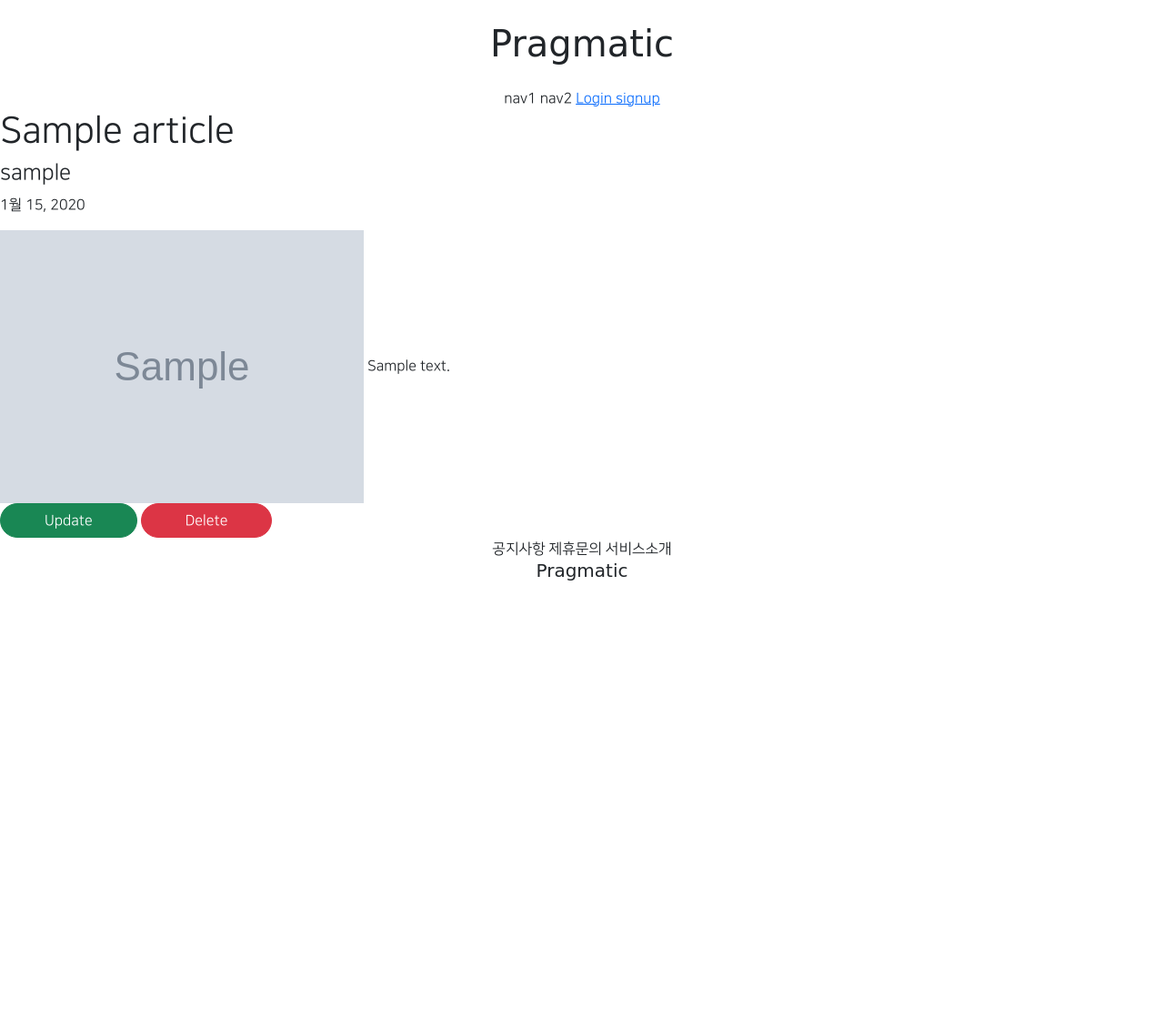
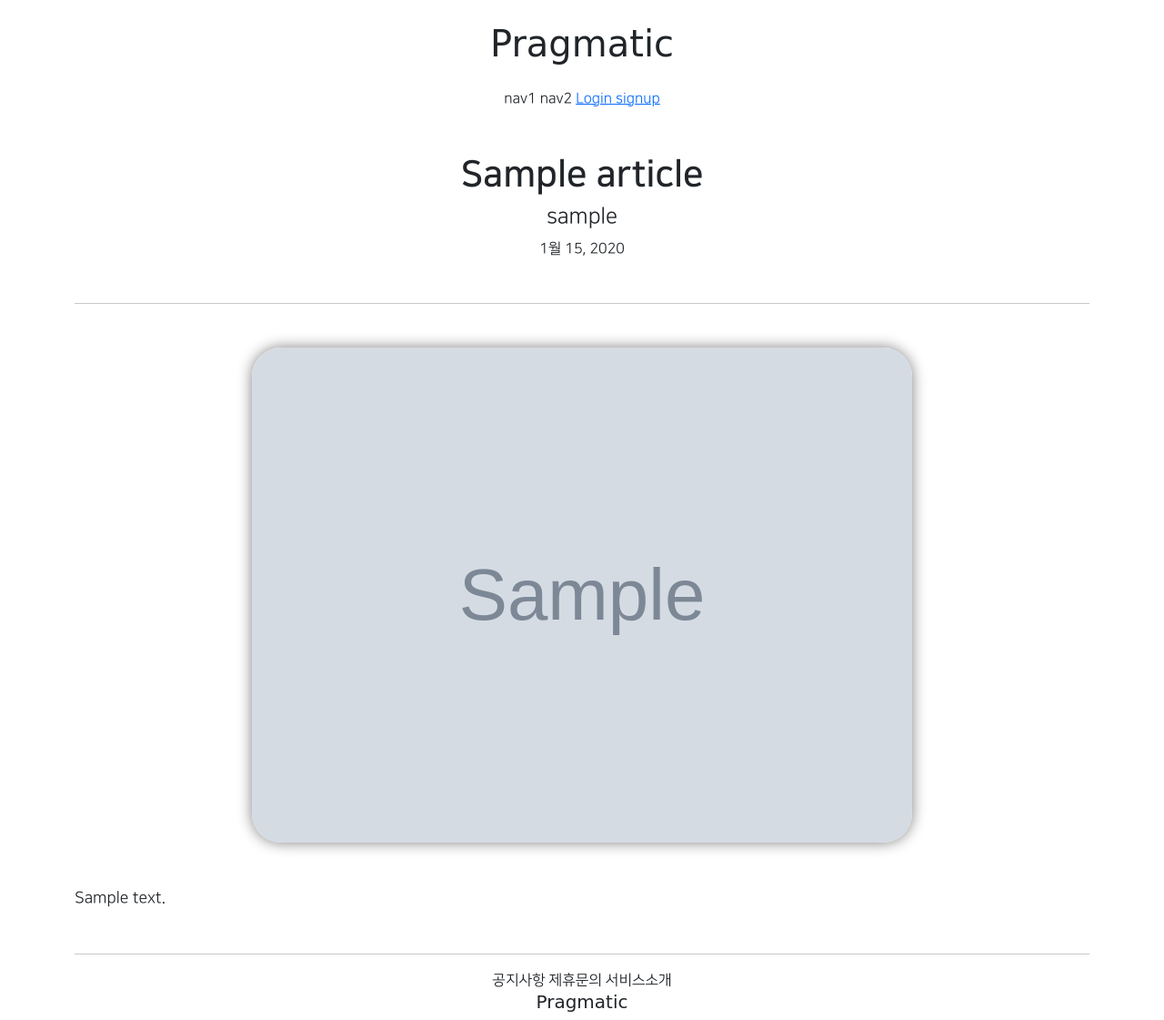
Before and after one commit to dayoorang/second_project, a Django app: page /articles/detail/1 in a window 1280 px wide. Shown: the whole page at 91% size. Before the commit the page ends 638 px from the top, so only its background shows below. Run offline with Django 3.2, Linux system fonts and the light colour scheme; tables that the repository leaves empty hold one stand-in row (values such as "Sample post"); grey boxes marked "Sample" are stand-in pictures; parts of the project's set-up code (start-up, migrations or seed data) failed here and were passed over; some libraries are stand-ins or nearby versions; some web fonts are replaced.

Commit message:
8/6 project_2 practice 1

```diff
--- a/articleapp/templates/articleapp/detail.html
+++ b/articleapp/templates/articleapp/detail.html
@@ -1,15 +1,25 @@
 {%  extends 'base.html' %}
 
 {% block content %}
-    <div>
-        <h1>{{ target_article.title }}</h1>
+
+    <div class ="container text-center">
+        <div class ='my-5'>
+            <h1 class="NNS_B">{{ target_article.title }}</h1>
             <h4>{{ target_article.writer.profile.nickname }}</h4>
             <p>{{ target_article.created_at }}</p>
         </div>
-    <div>
-        <img src="{{ target_article.image.url }}" alt="">
+
+        <hr>
+        <div class = "my-5">
+            <img src="{{ target_article.image.url }}"
+                 class="article_image"
+                 alt="">
+
+            <div class="my-5 article_content">
                 {{ target_article.content }}
             </div>
+        </div>
+        {% if target_article.writer == user %}
         <div>
             <a href="{% url 'articleapp:update' pk=target_article.pk %}"
                 class = "btn btn-success rounded-pill px-5">
@@ -20,4 +30,11 @@
                 Delete
             </a>
         </div>
+      {% endif %}
+
+        <hr>
+        <div>
+{#                {   #    댓글 내용, 잿글작성란  #}
+        </div>
+    </div>
 {% endblock %}
--- a/static/base.css
+++ b/static/base.css
@@ -43,3 +43,14 @@
 .round_button:hover {
     color:dimgrey;
 }
+
+.article_image {
+    border-radius: 2rem;
+    width: 65%;
+    box-shadow: 0 0 1rem grey;
+}
+
+.article_content {
+    font-size: 1.1rem;
+    text-align: left;
+}
```
Lines whose indentation alone changed are shown as unchanged.
